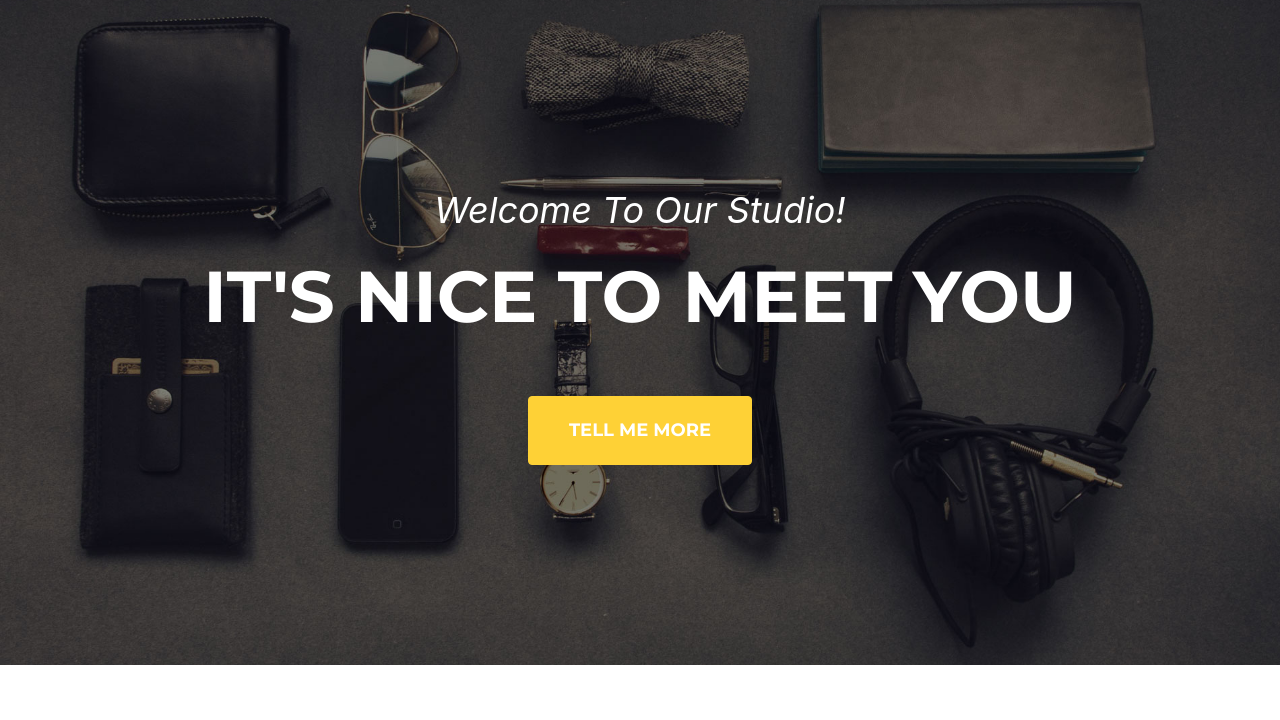
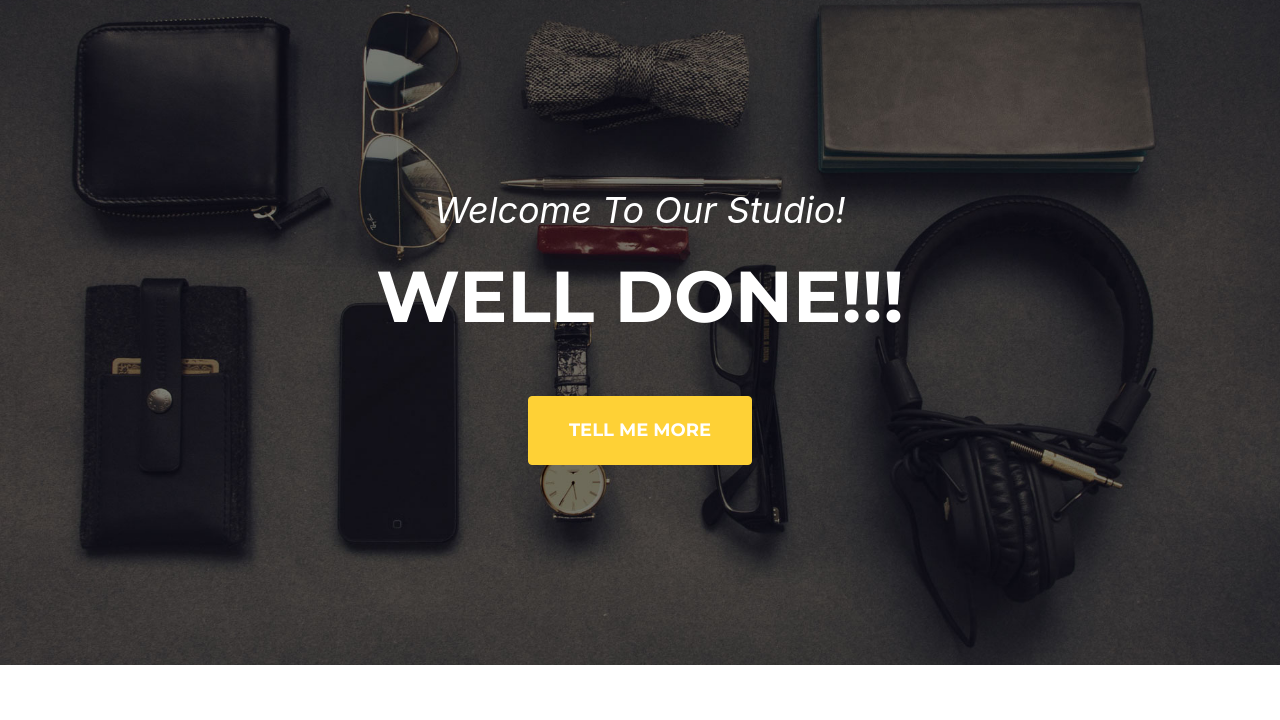
Before and after one commit to humblebeom/html, a plain HTML site: page index.html in a window 1280 px wide. Shown: the part 80-800 px from the top of the page. Drawn offline with nearby package versions, Linux system fonts and the light colour scheme; a web font is replaced by a local one.

Commit message:
modify index

```diff
--- a/index.html
+++ b/index.html
@@ -40,7 +40,7 @@
         <header class="masthead">
             <div class="container">
                 <div class="masthead-subheading">Welcome To Our Studio!</div>
-                <div class="masthead-heading text-uppercase">It's Nice To Meet You</div>
+                <div class="masthead-heading text-uppercase">Well done!!!</div>
                 <a class="btn btn-primary btn-xl text-uppercase js-scroll-trigger" href="#services">Tell Me More</a>
             </div>
         </header>
```
